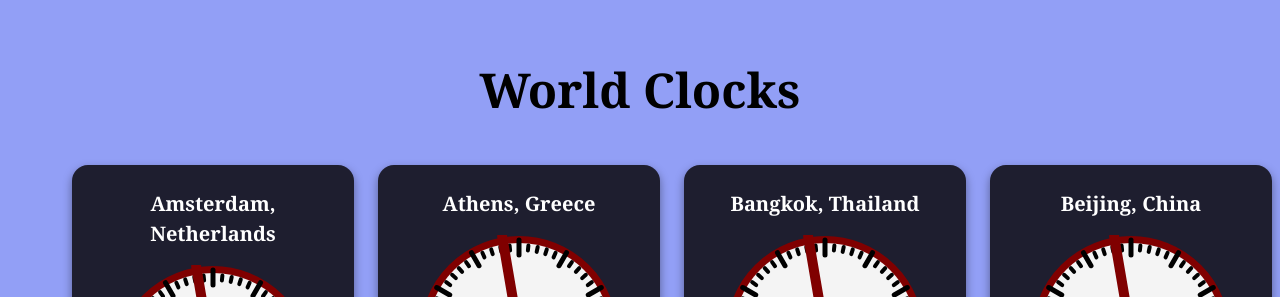
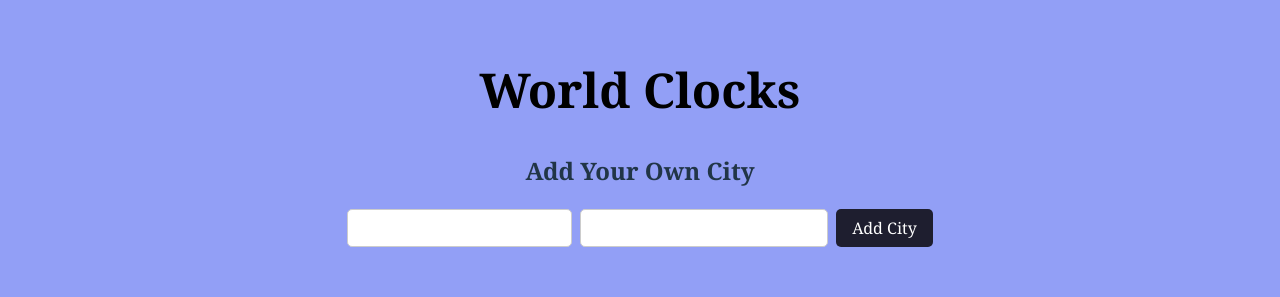
Before and after one commit to Luckmore83/individuell-uppgift-world-clocks, a React (Vite) app: page / in a window 1280 px wide. Shown: the top 297 px of the page. Built offline with nearby package versions, Linux system fonts and the light colour scheme.

Commit message:
added the visuals for adding your own city

```diff
--- a/src/App.css
+++ b/src/App.css
@@ -112,6 +112,52 @@ h2.clock-city {
   text-decoration: underline;
 }
 
+.custom-city-form {
+  text-align: center;
+  margin-bottom: 2rem;
+}
+
+.custom-city-form form {
+  display: flex;
+  justify-content: center;
+  gap: 0.5rem;
+  flex-wrap: wrap;
+  color: white;
+}
+
+.custom-city-form input {
+  padding: 0.5rem;
+  border-radius: 5px;
+  border: 1px solid #ccc;
+  color: white;
+}
+
+.custom-city-form button {
+  padding: 0.5rem 1rem;
+  background-color: #1e1e2f;
+  color: white;
+  border: none;
+  border-radius: 5px;
+  cursor: pointer;
+}
+
+.custom-city-form button:hover {
+  background-color: #333;
+}
+
+.input-field-city {
+  color: white;
+  font-size: 16px;
+}
+
+.input-field-tz {
+  width: 230px;
+}
+
+::placeholder {
+  color: white;
+}
+
 main {
   padding: 2rem;
   max-width: 1200px;
--- a/src/App.tsx
+++ b/src/App.tsx
@@ -37,12 +37,21 @@ export default function App() {
   if (savedCity) {
     setLastVisitedCity(savedCity);
   }
+
+    const savedCustomCities = localStorage.getItem("customCities");
+  if (savedCustomCities) {
+    setCustomCities(JSON.parse(savedCustomCities));
+  }
   }, []);
 
   const handleCityClick = (cityName: string) => {
   localStorage.setItem("lastVisitedCity", cityName);
   setLastVisitedCity(cityName);
 };
+
+const [customCity, setCustomCity] = useState("");
+const [customTimeZone, setCustomTimeZone] = useState("");
+const [customCities, setCustomCities] = useState<City[]>([]);
 
     return (
     <Routes>
@@ -66,6 +75,44 @@ export default function App() {
         </div>
       )}
 
+      <div className="custom-city-form">
+  <h2>Add Your Own City</h2>
+  <form
+    onSubmit={(e) => {
+      e.preventDefault();
+      if (customCity && customTimeZone) {
+        const newCity = {
+          city: customCity,
+          country: "Custom",
+          countryCode: "XX",
+          timeZone: customTimeZone
+        };
+        const updated = [...customCities, newCity];
+        setCustomCities(updated);
+        localStorage.setItem("customCities", JSON.stringify(updated));
+        setCustomCity("");
+        setCustomTimeZone("");
+      }
+    }}
+  >
+    <input className="input-field-city"
+      type="text"
+      placeholder="City name"
+      value={customCity}
+      onChange={(e) => setCustomCity(e.target.value)}
+      required
+    />
+    <input className="input-field-tz"
+      type="text"
+      placeholder="IANA Time Zone (e.g. Europe/London)"
+      value={customTimeZone}
+      onChange={(e) => setCustomTimeZone(e.target.value)}
+      required
+    />
+    <button type="submit">Add City</button>
+  </form>
+</div>
+
       <section className="clock-grid" aria-label="City clocks">
         {cities.map((city) => (
           <CityCard
```
